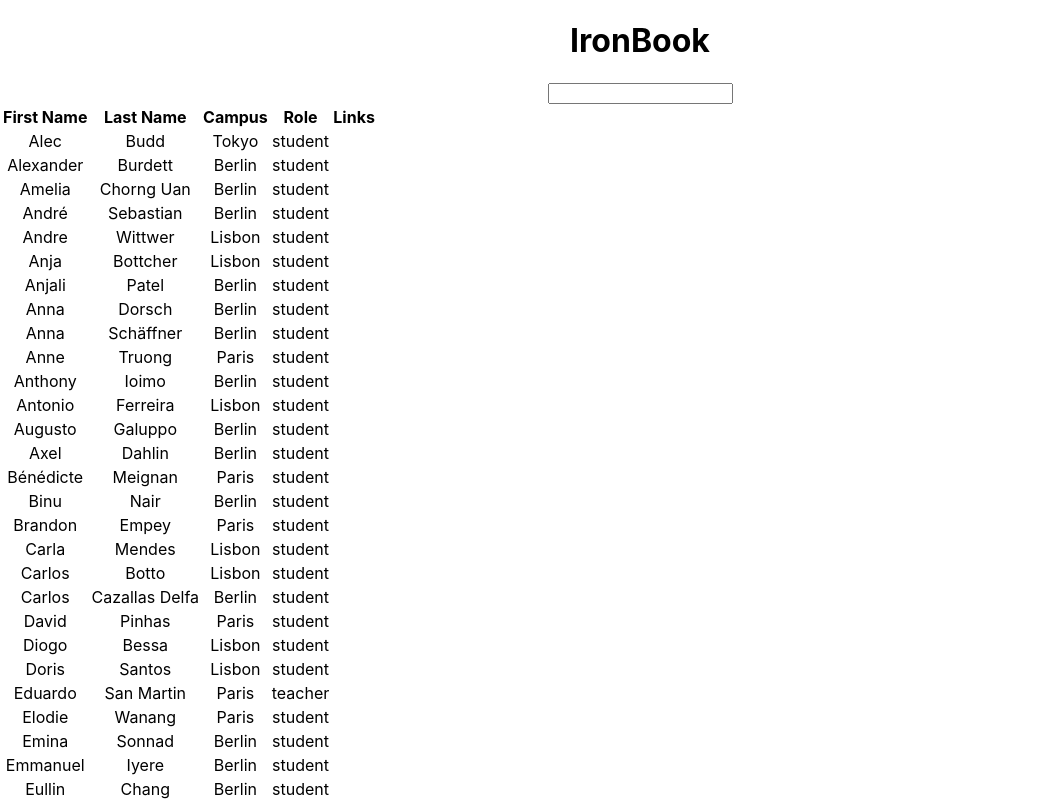
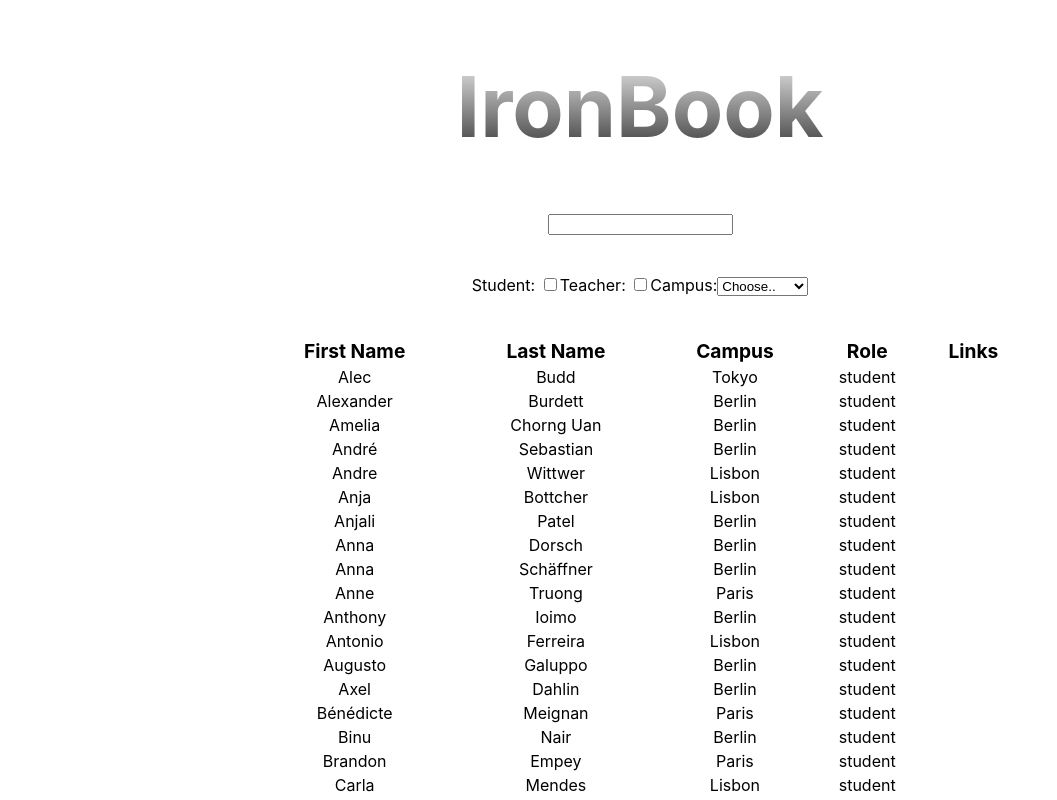
Before and after one commit to J-1000/ironbook, a React (Vite) app: page / in a window 1280 px wide. Shown: the top 800 px of the page, without its empty margins (0-1057 px from the left). Built offline with nearby package versions, Linux system fonts and the light colour scheme.

Commit message:
lab done

```diff
--- a/src/App.css
+++ b/src/App.css
@@ -40,3 +40,27 @@
 button {
   font-size: calc(10px + 2vmin);
 }
+
+table{
+  width:100%;
+  padding:5vh 20% 10vh 20%;
+}
+
+thead{
+  font-size: 1.2em;
+  padding-bottom: 3vh;
+}
+
+h1 {
+  font-size: 84px;
+  background: -webkit-linear-gradient(#eee, #333);
+  -webkit-background-clip: text;
+  -webkit-text-fill-color: transparent;
+}
+
+form{
+ display: flex;
+ justify-content: center;
+ align-items: center;
+padding-bottom: 5vh;
+}
--- a/src/App.jsx
+++ b/src/App.jsx
@@ -19,6 +19,17 @@ function App() {
   const handleIsStudent = event => {
     setIsStudent(event.target.checked)
   }
+  const [isTeacher, setIsTeacher] = useState(false)
+  const handleIsTeacher = event => {
+    setIsTeacher(event.target.checked)
+  }
+
+  //Iteration 4
+  const [campus, setCampus] = useState()
+  const handleCampus = event => {
+    setCampus(event.target.value)
+   // console.log(event.target.value)
+  }
 
 
 
@@ -31,7 +42,23 @@ function App() {
         <input type="text" value={input} onChange={handleChangeFilter} />
       </form>
 
+      <label htmlFor="">Student: </label>
+      <input type="checkbox" checked={isStudent} onChange={handleIsStudent} />
 
+      <label htmlFor="">Teacher: </label>
+      <input type="checkbox" checked={isTeacher} onChange={handleIsTeacher} />
+
+      {/* Iteration 4 */}
+      <label htmlFor="campus">Campus:</label>
+      <select onChange={handleCampus}>
+        <option value="Tokyo">Tokyo</option>
+        <option value="Berlin">Berlin</option>
+        <option value="Lisbon">Lisbon</option>
+        <option value="Paris">Paris</option>
+        <option value="Amsterdam">Amsterdam</option>
+        <option value="Madrid">Madrid</option>
+        <option value="default" selected>Choose..</option>
+      </select>
 
       <table key={users.id}>
         <thead>
@@ -45,18 +72,51 @@ function App() {
         </thead>
         <tbody>
 
+          {users
+            //Iteration 4
+            .filter((user) => {
+              if (campus === 'Tokyo') {
+                return user.campus.includes(campus)
+              } else if (campus === 'Berlin') {
+                return user.campus.includes(campus)
+              } else if (campus === 'Lisbon') {
+                return user.campus.includes(campus)
+              } else if (campus === 'Paris') {
+                return user.campus.includes(campus)
+              } else if (campus === 'Amsterdam') {
+                return user.campus.includes(campus)
+              } else if (campus === 'Madrid') {
+                return user.campus.includes(campus)
+              }
+              else {
+                return user
+              }
+            })
 
-          {users.filter((user) => {
+            .filter((user) => {
+              if (isTeacher !== false) {
+                return user.role.includes('teacher')
+              } else {
+                return true
+              }
+            })
+            .filter((user) => {
+              if (isStudent !== false) {
+                return user.role.includes('student')
+              } else {
+                return true
+              }
+            })
 
+            .filter((user) => {
               if (input === '') {
                 return user
               } else {
                 return user.firstName.toLowerCase().includes(input) || user.lastName.toLowerCase().includes(input)
               }
-
-          }).map(function (user) {
+            })
+            .map(function (user) {
               return (
-
                 <tr>
                   <td>{user.firstName}</td>
                   <td>{user.lastName}</td>
@@ -64,7 +124,8 @@ function App() {
                   <td>{user.role}</td>
                 </tr>
               )
-          })}
+            })
+          }
 
         </tbody>
       </table>
```
Lines whose indentation alone changed are shown as unchanged.
